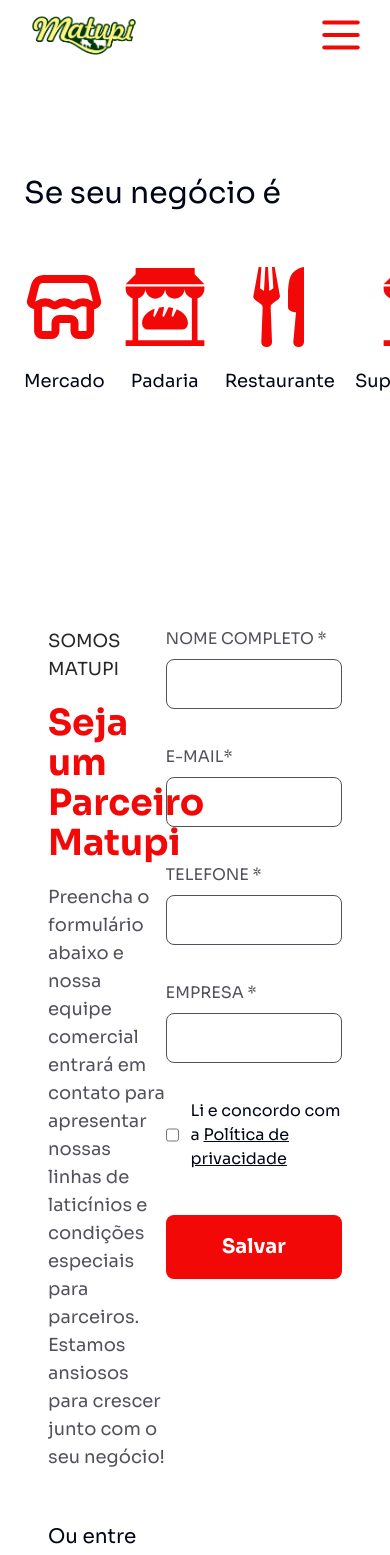
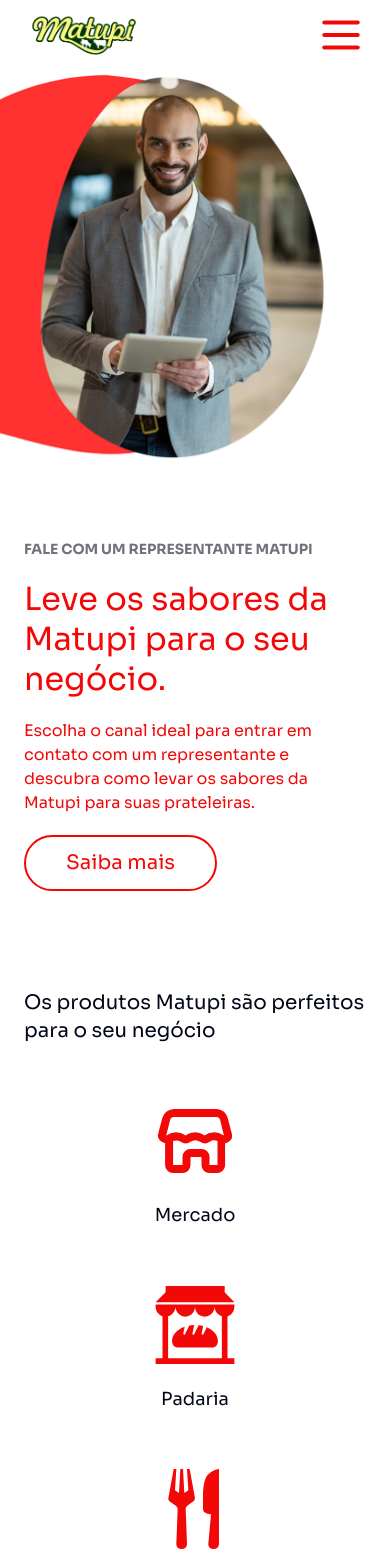
Before and after one commit to your-count-sites/site-matupi, a Next.js app: page /servicos in a window 390 px wide. Shown: the top 1555 px of the page. Built offline with nearby package versions, Linux system fonts and the light colour scheme.

Commit message:
style: responsivity in services page

```diff
--- a/public/assets/index.ts
+++ b/public/assets/index.ts
@@ -27,6 +27,7 @@
 import HistoriaBgMobile from "./backgrounds/banner_historia_mobile.png";
 import ContatoBgMobile from "./backgrounds/banner_contactus_mobile.png";
 import ServiceBanner from "./backgrounds/servicos.png";
+import ServiceBannerMobile from "./backgrounds/servicos-mobile.png";
 
 export {
   WaveRed,
@@ -58,4 +59,5 @@
   ImageEmploye,
   FabricaMatupi,
   ServiceBanner,
+  ServiceBannerMobile,
 };
--- a/src/app/servicos/page.tsx
+++ b/src/app/servicos/page.tsx
@@ -7,7 +7,11 @@
 import axios from "axios";
 import { Button } from "@/components/ui/button";
 import Image from "next/image";
-import { ContatoBg, ServiceBanner } from "../../../public/assets";
+import {
+  ContatoBg,
+  ServiceBanner,
+  ServiceBannerMobile,
+} from "../../../public/assets";
 import Link from "next/link";
 import { FaFacebookF, FaInstagram, FaWhatsapp } from "react-icons/fa";
 import { toast } from "sonner";
@@ -76,15 +80,14 @@
 
   return (
     <main className="w-full overflow-hidden  ">
-      <section className="w-full overflow-hidden relative">
+      <section className="w-full  relative ">
         <div className="w-full absolute z-10 top-5">
           <Container>
-            <div className="w-full flex flex-row justify-end py-32">
-              <div className="flex flex-col gap-5 max-w-[800px]">
+            <div className="flex lg:flex-row flex-col w-full h-[800px] lg:justify-end lg:items-center justify-end">
+              <div className="flex flex-col gap-5 max-w-[600px]">
                 <span className="text-zinc-500 lg:text-md text-sm font-semibold uppercase  font-(family-name:--font-sora)">
                   Fale com um Representante Matupi
                 </span>
-
                 <h1 className="lg:text-[3.5em] text-[2em] leading-tight text-[#f30808]  font-(family-name:--font-sora)">
                   Leve os sabores da Matupi para o seu negócio.
                 </h1>
@@ -107,13 +110,20 @@
           </Container>
         </div>
         <Image src={ServiceBanner} alt="Matupi" className="lg:flex hidden" />
+        <Image
+          src={ServiceBannerMobile}
+          alt="Matupi"
+          className="lg:hidden flex"
+        />
       </section>
 
-      <section className="w-full overflow-hidden py-26">
+      <section className="w-full overflow-hidden mt-[100px] py-26 ">
         <Container>
           <div className="w-full flex flex-col gap-14">
-            <h1 className="text-3xl">Se seu negócio é</h1>
-            <div className="w-full flex flex-row gap-5 justify-between">
+            <h1 className="lg:text-3xl text-xl max-w-[500px] ">
+              Os produtos Matupi são perfeitos para o seu negócio
+            </h1>
+            <div className="w-full flex lg:flex-row flex-col gap-14 justify-between">
               {BUSINESS.map((item) => (
                 <div className="flex flex-col items-center gap-5">
                   {item.icon}
@@ -129,10 +139,12 @@
         <Container>
           <div className="w-full ">
             <Container>
-              <div className="w-full flex flex-row justify-between py-32">
-                <div className="flex flex-col gap-5 w-[40%]">
-                  <span className="text-lg text-zinc-800">SOMOS MATUPI</span>
-                  <h1 className="text-4xl font-semibold text-[#f30808]">
+              <div className="w-full flex lg:flex-row flex-col gap-14 justify-between pb-32">
+                <div className="flex flex-col gap-5 lg:w-[40%] w-full">
+                  <span className="lg:text-lg text-sm text-zinc-800">
+                    SOMOS MATUPI
+                  </span>
+                  <h1 className="lg:text-4xl text-2xl font-semibold text-[#f30808]">
                     Seja um Parceiro Matupi
                   </h1>
                   <span className="text-lg text-zinc-600">
@@ -176,7 +188,7 @@
                 </div>
 
                 <form
-                  className="w-[500px] flex flex-col gap-5"
+                  className="lg:w-[500px] w-full flex flex-col gap-5"
                   onSubmit={handleSubmit(onSubmit)}
                 >
                   <div className="flex flex-col gap-2">
```
Also changed, not shown: public/assets/backgrounds/servicos-mobile.png (added).
